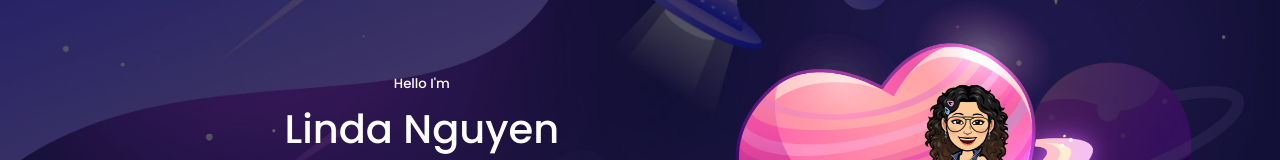
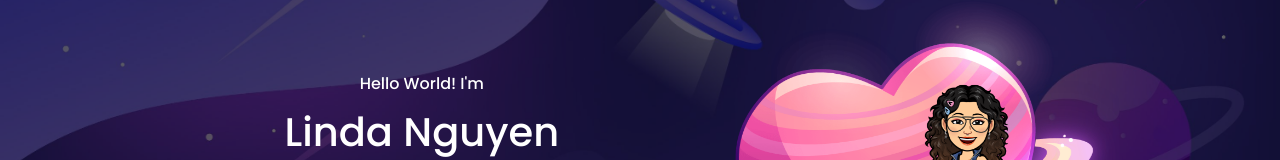
Before and after one commit to lindaislinda/portfolio-react, a React (Create React App) app: page / in a window 1280 px wide. Shown: the part 120-280 px from the top of the page. Built offline with nearby package versions, Linux system fonts and the light colour scheme.

Commit message:
typing effect

```diff
--- a/src/components/header/Header.jsx
+++ b/src/components/header/Header.jsx
@@ -11,7 +11,7 @@ const Header = () => {
       <div className="container header__container">
         <div className='grid__container'>
           <div>
-            <h5>Hello I'm</h5>
+            <h4>Hello World! I'm</h4>
             <h1>Linda Nguyen</h1>
             <TypingEffect/>
             <CTA/>
--- a/src/components/header/TypeEffect.jsx
+++ b/src/components/header/TypeEffect.jsx
@@ -47,7 +47,7 @@ const TypingEffect = () => {
         display: 'inline-block',
         marginLeft: '2px',
         animation: 'blink 0.7s infinite',
-        fontWeight: 100
+        fontWeight: 400
       }}>|</span>
       <style>{`
         @keyframes blink {
```
